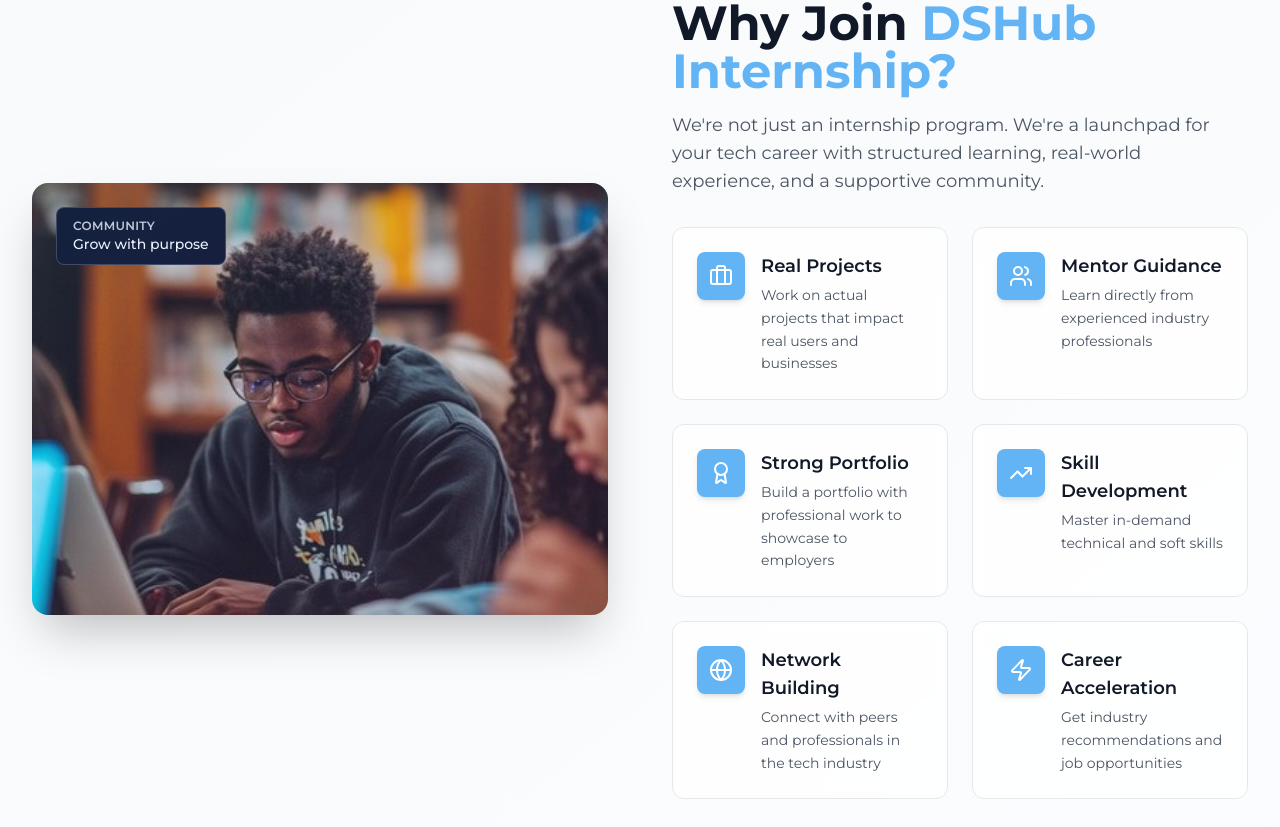
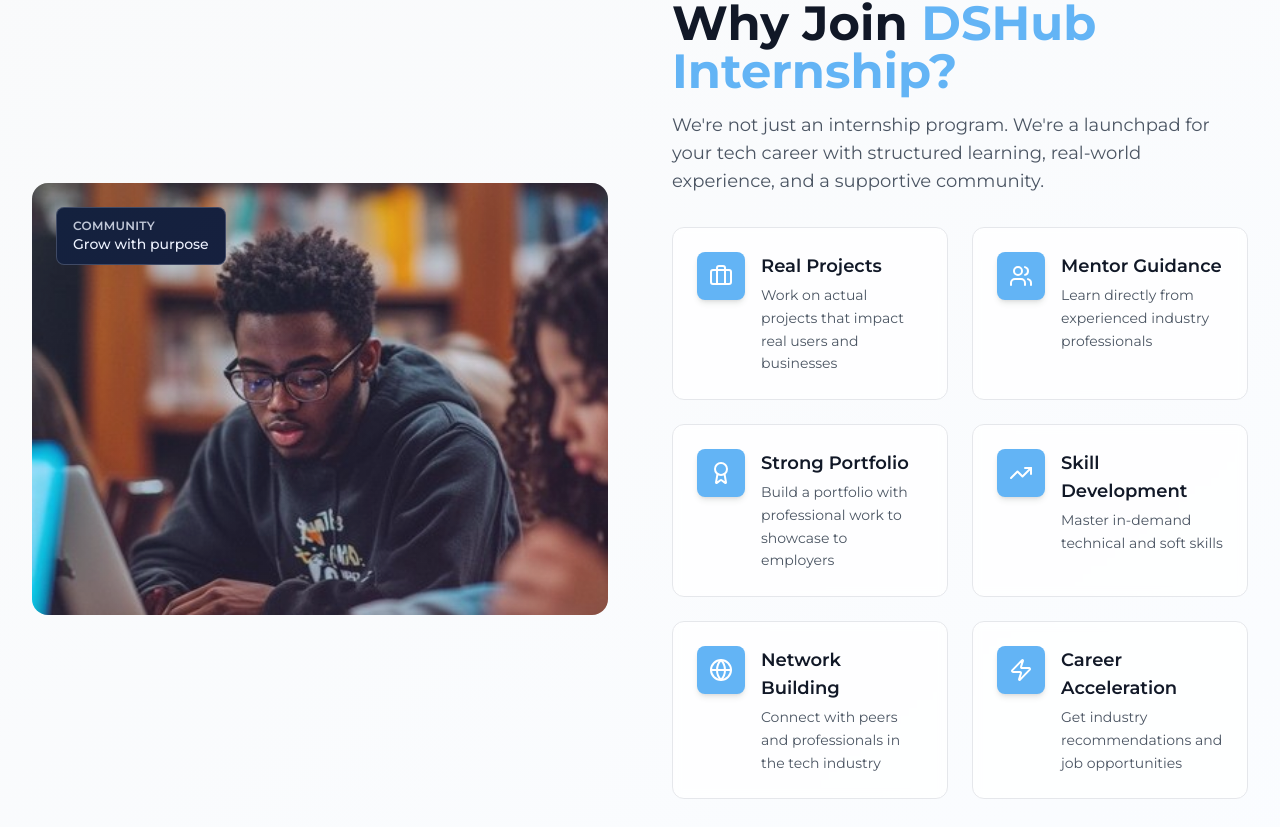
Before and after one commit to A-Rahiym/Dshub-landing-page, a Next.js app: page / in a window 1280 px wide. Shown: the part 829-1656 px from the top of the page. Built offline with nearby package versions, Linux system fonts and the light colour scheme.

Commit message:
updated why join internship

```diff
--- a/components/why-join-section.tsx
+++ b/components/why-join-section.tsx
@@ -52,7 +52,7 @@ export function WhyJoinSection() {
         <div className="grid lg:grid-cols-2 gap-12 lg:gap-16 items-center">
           {/* Left: Image */}
           <div className="relative order-2 lg:order-1">
-            <div className="relative aspect-[4/3] rounded-2xl overflow-hidden shadow-2xl">
+            <div className="relative aspect-[4/3] rounded-2xl overflow-hidden">
               {/* Subtle background shape */}
               <div className="absolute inset-0 bg-gradient-to-br from-blue-500/10 to-purple-500/10 z-10" />
 
```
